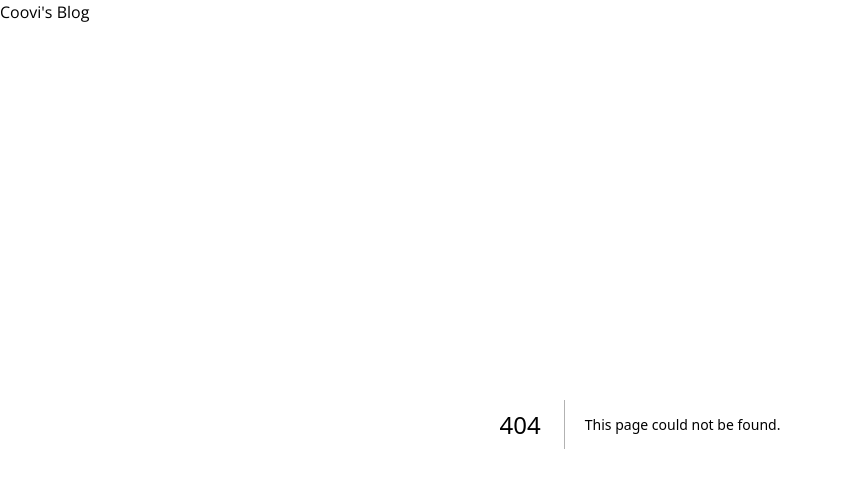
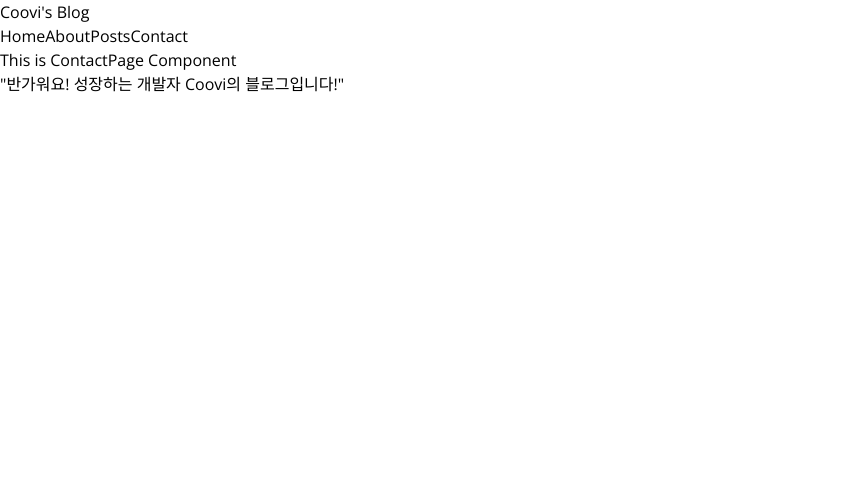
Before and after one commit to jangg0627/coovi_blog, a Next.js app: page /contact in a window 1280 px wide. Before the commit this address had no page. Shown: the top 488 px of the page, without its empty margins (0-843 px from the left). Built offline with nearby package versions, Linux system fonts and the light colour scheme.

Commit message:
📐기본적인 레이아웃 설계

```diff
--- /dev/null
+++ b/src/app/about/page.tsx
@@ -0,0 +1,3 @@
+export default function AboutPage() {
+  return <h1>This is AboutPage Component</h1>;
+}
--- /dev/null
+++ b/src/app/contact/page.tsx
@@ -0,0 +1,3 @@
+export default function ContactPage() {
+  return <h2>This is ContactPage Component</h2>;
+}
--- a/src/app/layout.tsx
+++ b/src/app/layout.tsx
@@ -1,12 +1,18 @@
 import "./globals.css";
 import { Open_Sans } from "next/font/google";
+import Link from "next/link";
+
+import Header from "../components/Header";
+import Footer from "../components/Footer";
 
 const sans = Open_Sans({ subsets: ["latin"] });
 
 export const metadata = {
-  title: "Create Next App",
-  description: "Generated by create next app",
+  title: "Coovi's Blog",
+  description: "성장하는 개발자 Coovi 입니다.",
 };
+
+const navList = ["About", "Posts", "Contact"];
 
 export default function RootLayout({
   children,
@@ -14,13 +20,12 @@ export default function RootLayout({
   children: React.ReactNode;
 }) {
   return (
-    <html lang="en">
-      <header>
-        <nav>
-          <h1>Coovi's Blog</h1>
-        </nav>
-      </header>
-      <body className={sans.className}>{children}</body>
+    <html className={sans.className} lang="en">
+      <body>
+        <Header />
+        <main>{children}</main>
+        <Footer />
+      </body>
     </html>
   );
 }
--- a/src/app/page.tsx
+++ b/src/app/page.tsx
@@ -5,8 +5,8 @@ const inter = Inter({ subsets: ["latin"] });
 
 export default function Home() {
   return (
-    <main>
+    <>
       <h1>Home page!</h1>
-    </main>
+    </>
   );
 }
--- /dev/null
+++ b/src/app/posts/page.tsx
@@ -0,0 +1,3 @@
+export default function PostsPage() {
+  return <h2>This is PostsPage Component</h2>;
+}
--- /dev/null
+++ b/src/components/Footer.tsx
@@ -0,0 +1,3 @@
+export default function Footer() {
+  return <p>"반가워요! 성장하는 개발자 Coovi의 블로그입니다!"</p>;
+}
--- /dev/null
+++ b/src/components/Header.tsx
@@ -0,0 +1,17 @@
+import Link from "next/link";
+
+export default function Header() {
+  return (
+    <header>
+      <Link href="/">
+        <h1>Coovi's Blog</h1>
+      </Link>
+      <nav>
+        <Link href="/">Home</Link>
+        <Link href="/about">About</Link>
+        <Link href="/posts">Posts</Link>
+        <Link href="/contact">Contact</Link>
+      </nav>
+    </header>
+  );
+}
```
